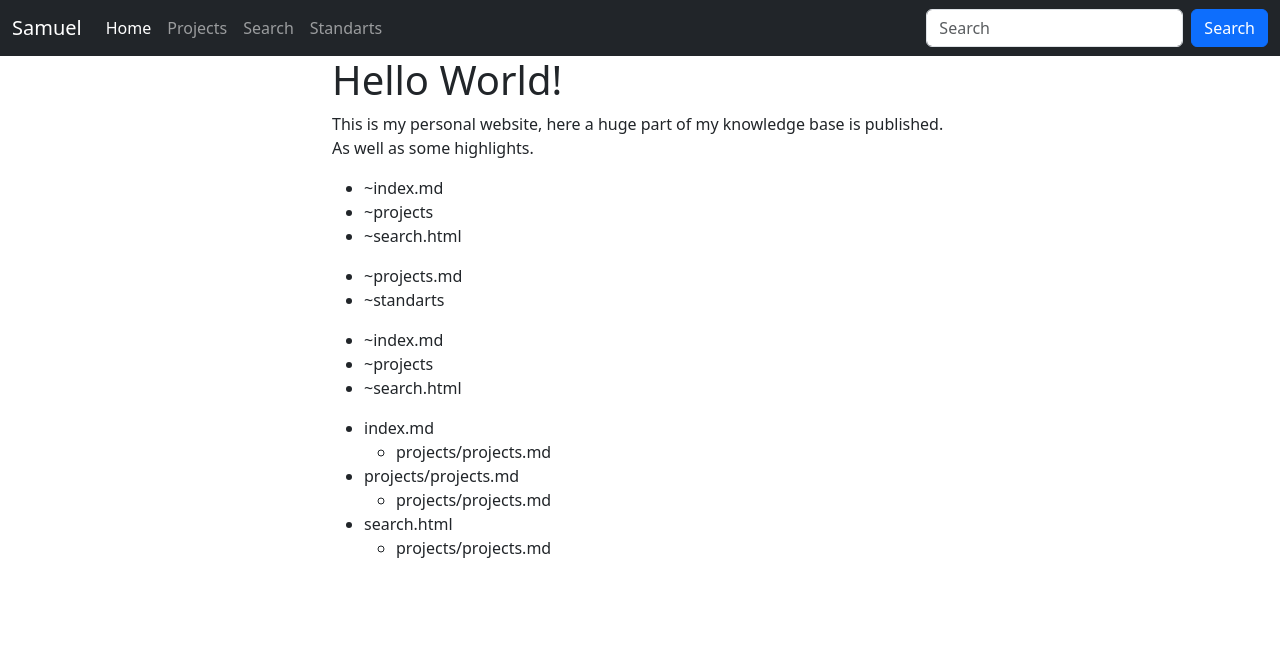
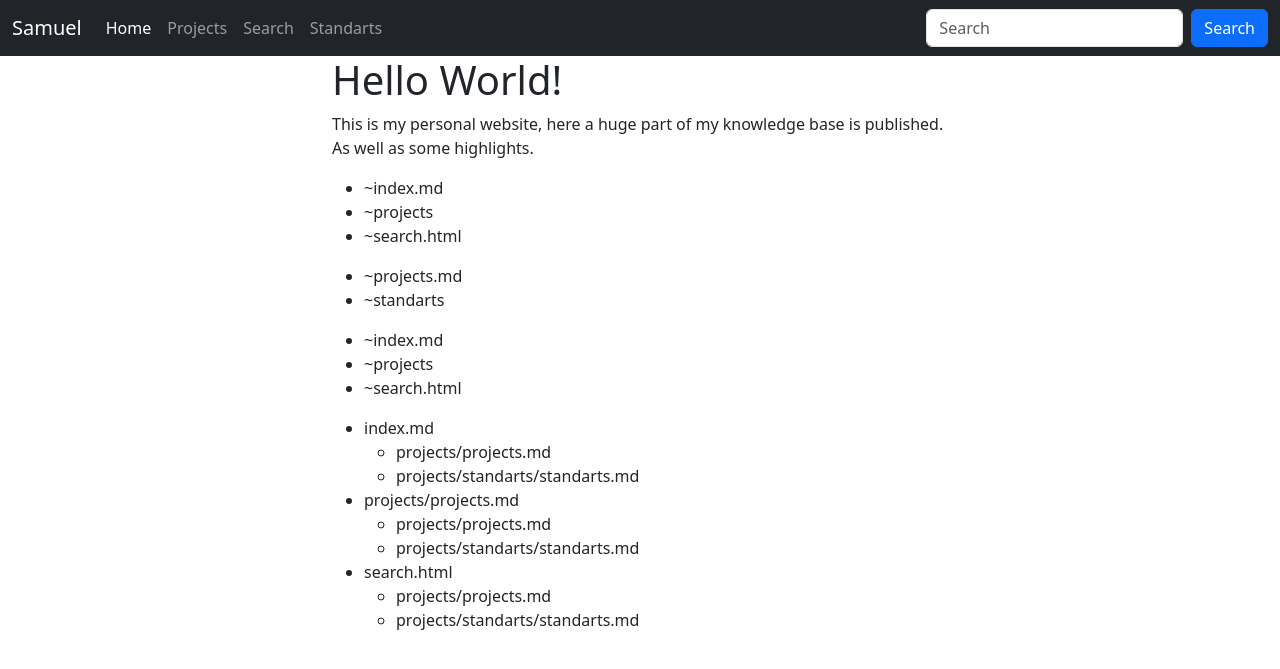
Before and after one commit to Soraxem/website-test, a Jekyll site: the page built from index.md, in a window 1280 px wide. Shown: the top 669 px of the page. Built offline with Jekyll 4.4.1, drawn with Linux system fonts in a browser that asks for light colours.

Commit message:
Update index.md

```diff
--- a/index.md
+++ b/index.md
@@ -92,7 +92,7 @@ This is my personal website, here a huge part of my knowledge base is published.
 				<ul>
 				{%- for path in paths -%}
 					{%- if path contains "projects/" -%}
-						{%- assign pat = path | remove_first: level | prepend: "~" -%}
+						{%- assign pat = path | remove_first: "projects/" | prepend: "~" -%}
 						{%- assign dir = pat | split: "/" | first -%}
 						{%- assign dirs_array = dirs_sub | split: "~" -%}
 						{%- assign dirs_array_uniq = dirs_sub | append: dir | split: "~" | uniq -%}
```
